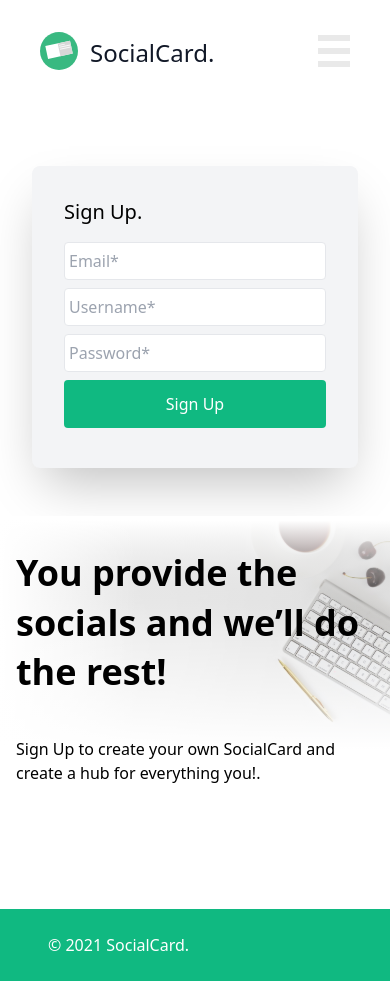
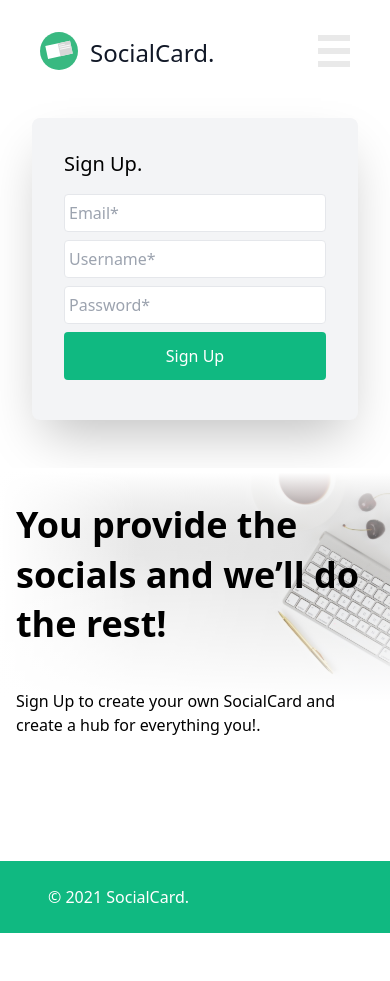
Before and after one commit to tracysuzanne321/Social-Card, a React (Create React App) app: page /signup in a window 390 px wide. After the commit the page ends 933 px from the top, so only its background shows below. Built offline with nearby package versions, Linux system fonts and the light colour scheme; no server answers.

Commit message:
css responsive

```diff
--- a/src/components/UrlContainer.js
+++ b/src/components/UrlContainer.js
@@ -7,7 +7,9 @@ export const UrlContainer = ({ username }) => {
 	const urlPrefix = fullUrl.split('/u/')[0] + '/u/';
 	const { user } = useContext(AppContext);
 	return (
-		<div className="flex flex-wrap lg:flex-nowrap items-center justify-center mb-8 mt-4 text-lg text-center ">
+		<div
+			className="flex flex-wrap  items-center justify-center mb-8 mt-4 text-lg text-center max-w-xs
+		 ">
 			{user?.username !== '' && (
 				<div className="text-green-500 mr-2">Share your unique URL:</div>
 			)}
--- a/src/pages/home.js
+++ b/src/pages/home.js
@@ -8,7 +8,7 @@ const Home = () => {
 	const { user } = useContext(AppContext);
 	return (
 		<>
-			<div className="flex flex-col  lg:flex-row mx-10 mt-20 sm:mx-24 justify-around ">
+			<div className="flex flex-col  lg:flex-row mx-10 mt-6 lg:mt-20 sm:mx-24 justify-around ">
 				<div className="flex-col lg:max-w-xs mb-6 text-left md:text-center lg:text-left">
 					<p className="font-extrabold leading-snug mb-6 text-5xl text-green-500 ">
 						Everything in one place.
--- a/src/pages/signup.js
+++ b/src/pages/signup.js
@@ -3,7 +3,7 @@ import Image from '../images/unsplash_VieM9BdZKFo.svg';
 
 const SignUp = () => {
 	return (
-		<div className="flex flex-col md:flex-row mt-12 w-full">
+		<div className="flex flex-col md:flex-row lg:mt-12 w-full">
 			<div className="md:w-5/12">
 				<div className="bg-gray-100 drop-shadow-2xl font-medium m-4 mx-8 p-8 lg:ml-20 pb-10 rounded-lg shadow-2xl">
 					<h1 className="mb-4 text-xl font-medium">Sign Up.</h1>
```
